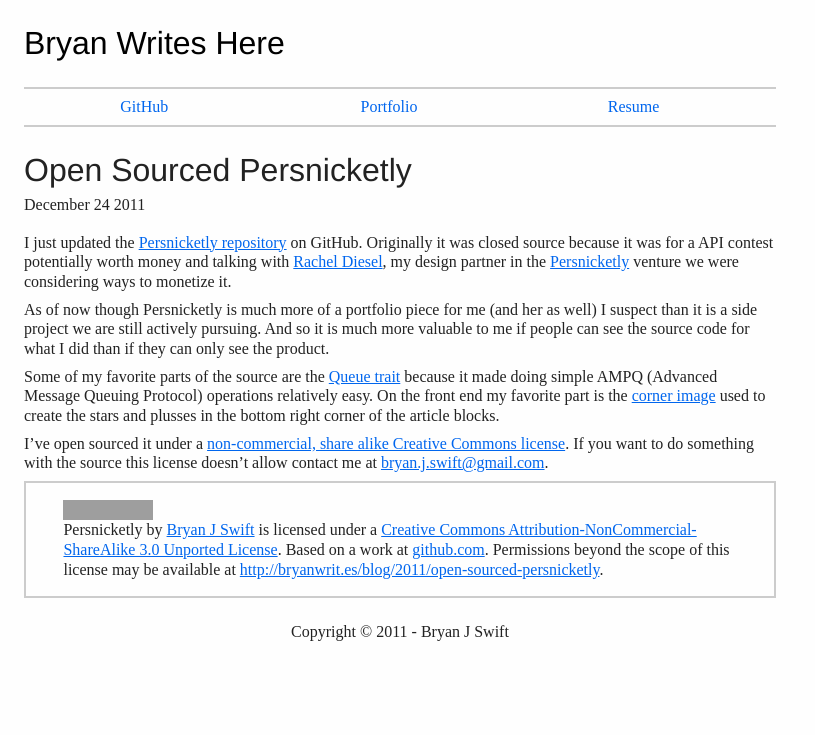
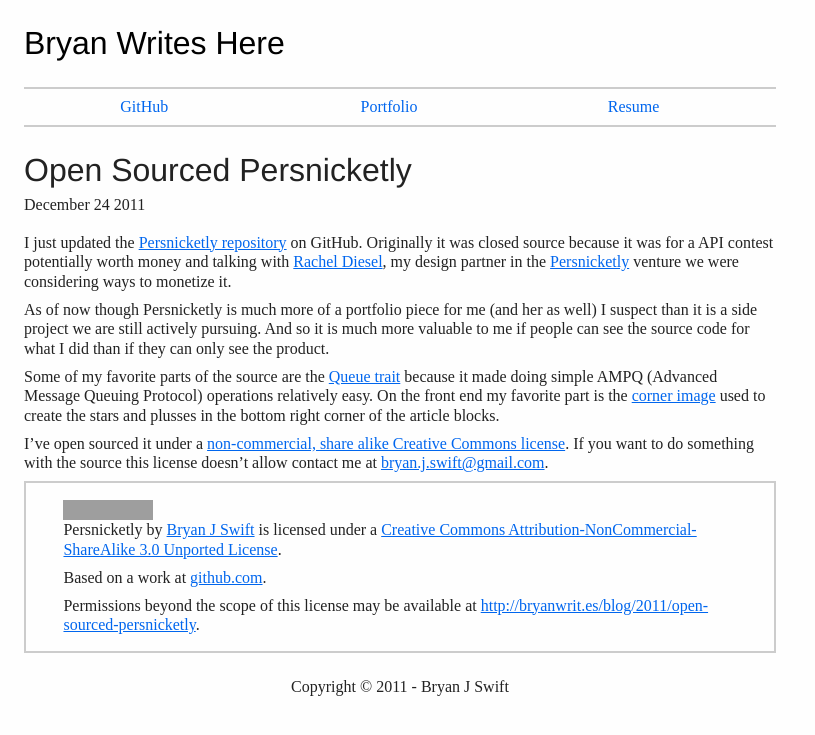
Before and after one commit to bryanjswift/bryanjswift.github.com, a Jekyll site: the page built from _posts/2011-12-24-open-sourced-persnicketly.markdown, in a window 1280 px wide. Shown: the top 735 px of the page, without its empty margins (0-815 px from the left). Built offline with Jekyll 4.4.1, drawn with Linux system fonts in a browser that asks for light colours; Markdown is read by kramdown in place of the engine named in the settings; grey boxes are pictures that could not be loaded.

Commit message:
Update markup for CC license block

```diff
--- a/_posts/2011-12-24-open-sourced-persnicketly.markdown
+++ b/_posts/2011-12-24-open-sourced-persnicketly.markdown
@@ -15,5 +15,7 @@
 I've open sourced it under a [non-commercial, share alike Creative Commons license](http://creativecommons.org/licenses/by-nc-sa/3.0/). If you want to do something with the source this license doesn't allow contact me at <bryan.j.swift@gmail.com>.
 
 <section class="callout">
-<p><a rel="license" href="http://creativecommons.org/licenses/by-nc-sa/3.0/"><img alt="Creative Commons License" style="float: none; margin: 0; border-width:0" src="http://i.creativecommons.org/l/by-nc-sa/3.0/80x15.png" /></a><br /><span xmlns:dct="http://purl.org/dc/terms/" href="http://purl.org/dc/dcmitype/InteractiveResource" property="dct:title" rel="dct:type">Persnicketly</span> by <a xmlns:cc="http://creativecommons.org/ns#" href="http://bryanwrit.es" property="cc:attributionName" rel="cc:attributionURL">Bryan J Swift</a> is licensed under a <a rel="license" href="http://creativecommons.org/licenses/by-nc-sa/3.0/">Creative Commons Attribution-NonCommercial-ShareAlike 3.0 Unported License</a>. Based on a work at <a xmlns:dct="http://purl.org/dc/terms/" href="http://github.com/bryanjswift/persnicketly" rel="dct:source">github.com</a>. Permissions beyond the scope of this license may be available at <a xmlns:cc="http://creativecommons.org/ns#" href="http://bryanwrit.es/blog/2011/open-sourced-persnicketly" rel="cc:morePermissions">http://bryanwrit.es/blog/2011/open-sourced-persnicketly</a>.</p>
+<p><a rel="license" href="http://creativecommons.org/licenses/by-nc-sa/3.0/"><img alt="Creative Commons License" style="float: none; margin: 0; border-width:0" src="http://i.creativecommons.org/l/by-nc-sa/3.0/80x15.png" /></a><br /><span xmlns:dct="http://purl.org/dc/terms/" href="http://purl.org/dc/dcmitype/InteractiveResource" property="dct:title" rel="dct:type">Persnicketly</span> by <a xmlns:cc="http://creativecommons.org/ns#" href="http://bryanwrit.es" property="cc:attributionName" rel="cc:attributionURL">Bryan J Swift</a> is licensed under a <a rel="license" href="http://creativecommons.org/licenses/by-nc-sa/3.0/">Creative Commons Attribution-NonCommercial-ShareAlike 3.0 Unported License</a>.</p>
+<p>Based on a work at <a xmlns:dct="http://purl.org/dc/terms/" href="http://github.com/bryanjswift/persnicketly" rel="dct:source">github.com</a>.</p>
+<p>Permissions beyond the scope of this license may be available at <a xmlns:cc="http://creativecommons.org/ns#" href="http://bryanwrit.es/blog/2011/open-sourced-persnicketly" rel="cc:morePermissions">http://bryanwrit.es/blog/2011/open-sourced-persnicketly</a>.</p>
 </section>
```
